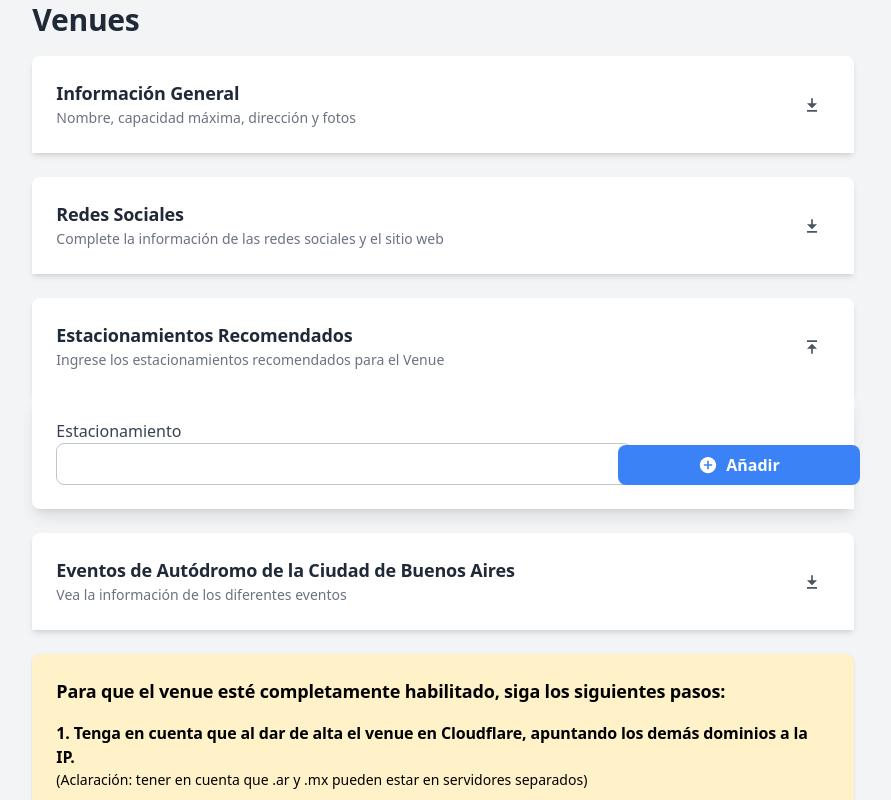
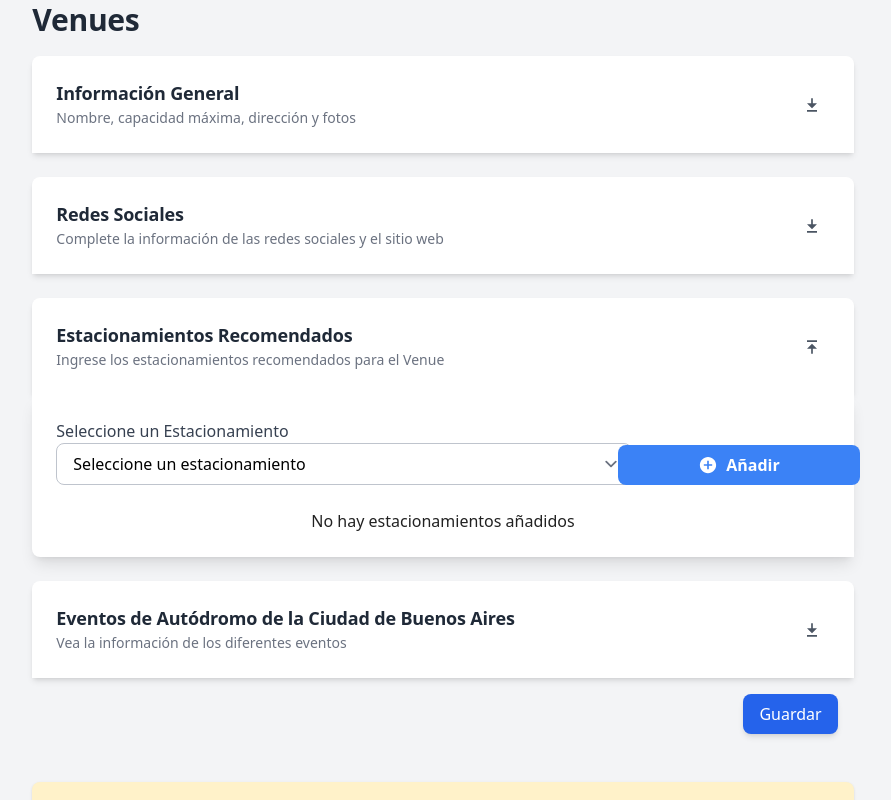
Before and after one commit to seekerparkingdev/backoffice-frontend, a React (Vite) app: page /evento/1 in a window 1280 px wide. Both pictures are taken after a click on the button 1008 px from the left and 346 px from the top of the page. Shown: the top 800 px of the page, without its empty margins (197-1088 px from the left). Built offline with nearby package versions, Linux system fonts and the light colour scheme.

Commit message:
Recomendado realizado con botones funcional

```diff
--- a/src/components/venues/edit/Recomendado.jsx
+++ b/src/components/venues/edit/Recomendado.jsx
@@ -1,40 +1,172 @@
 import { IoMdAddCircle } from "react-icons/io";
+import { RiDeleteBackFill } from "react-icons/ri";
 import { useState } from "react";
+import DataTable from "react-data-table-component";
+
 const Recomendado = ({ url }) => {
   const [recomendado, setRecomendado] = useState({
     estacionamiento: "",
+    distancia: "",
+    acuerdo: "",
+    sumaFija: "",
   });
+
+  const [estacionamientos, setEstacionamientos] = useState([]);
+
   const handleInputChange = (event) => {
     const { name, value } = event.target;
     setRecomendado({ ...recomendado, [name]: value });
   };
 
+  const handleAddEstacionamiento = () => {
+    if (recomendado.estacionamiento) {
+      setEstacionamientos([
+        ...estacionamientos,
+        { ...recomendado, id: Date.now() },
+      ]);
+      setRecomendado({
+        estacionamiento: "",
+        distancia: "",
+        acuerdo: "",
+        sumaFija: "",
+      });
+    }
+  };
+
+  const handleInputChangeInTable = (id, name, value) => {
+    setEstacionamientos((prevState) =>
+      prevState.map((item) =>
+        item.id === id ? { ...item, [name]: value } : item
+      )
+    );
+  };
+
+  const handleDeleteEstacionamiento = (id) => {
+    setEstacionamientos(estacionamientos.filter((item) => item.id !== id));
+  };
+
+  const handlePropagarMetros = (id) => {
+    const estacionamiento = estacionamientos.find((item) => item.id === id);
+    if (estacionamiento) {
+      setEstacionamientos((prevState) =>
+        prevState.map((item) => ({
+          ...item,
+          distancia: estacionamiento.distancia,
+        }))
+      );
+    }
+  };
+
+  // Opciones para el selector
+  const opcionesEstacionamiento = [
+    { value: "Concepción Arenal 3878", label: "Concepción Arenal 3878" },
+    { value: "Acevedo 468", label: "Acevedo 468" },
+    { value: "Av. Cordoba 4341", label: "Av. Cordoba 4341" },
+    { value: "Av. Dorrego 1639", label: "Av. Dorrego 1639" },
+    {
+      value: "Movistar Arena Parking Oficial",
+      label: "Movistar Arena Parking Oficial",
+    },
+    { value: "Parking Camargo 953", label: "Parking Camargo 953" },
+  ];
+
+  // Columnas de la tabla
+  const columns = [
+    {
+      name: "Nombre",
+      selector: (row) => row.estacionamiento,
+      sortable: true,
+    },
+    {
+      name: "Distancia (mts)",
+      cell: (row) => (
+        <div className="flex items-center gap-2">
+          <div>
+            <input
+              type="number"
+              value={row.distancia}
+              onChange={(e) =>
+                handleInputChangeInTable(row.id, "distancia", e.target.value)
+              }
+              className="w-20 px-2 py-1 border border-gray-300 rounded focus:ring-2 focus:ring-blue-500"
+            />
+          </div>
+          <button
+            onClick={() => handlePropagarMetros(row.id)}
+            className=" px-1 py-1  bg-green-500 text-white text-sm  rounded-lg hover:bg-green-600 transition"
+          >
+            Propagar Metros
+          </button>
+        </div>
+      ),
+    },
+    {
+      name: "Acuerdo %",
+      cell: (row) => (
+        <input
+          type="number"
+          value={row.acuerdo}
+          onChange={(e) =>
+            handleInputChangeInTable(row.id, "acuerdo", e.target.value)
+          }
+          className="w-20 px-2 py-1 border border-gray-300 rounded focus:ring-2 focus:ring-blue-500"
+        />
+      ),
+    },
+    {
+      name: "Acuerdo Suma Fija",
+      cell: (row) => (
+        <input
+          type="number"
+          value={row.sumaFija}
+          onChange={(e) =>
+            handleInputChangeInTable(row.id, "sumaFija", e.target.value)
+          }
+          className="w-20 px-2 py-1 border border-gray-300 rounded focus:ring-2 focus:ring-blue-500"
+        />
+      ),
+    },
+    {
+      name: "Opciones",
+      cell: (row) => (
+        <button onClick={() => handleDeleteEstacionamiento(row.id)}>
+          <RiDeleteBackFill size={20}/>
+        </button>
+      ),
+    },
+  ];
+
   return (
     <div className="mb-4 mt-0 mx-auto p-6 bg-white shadow-lg rounded-bl-lg">
-      <form action="onSubmit" className="space-y-6">
-        {/* Grid responsivo: 1 columna en móviles, 2 columnas en pantallas medianas y 4 columnas en grandes */}
-        {url.view ? null : (
+      {/* Formulario */}
+      <form className="space-y-6">
         <div className="grid grid-cols-1 sm:grid-cols-2 lg:grid-cols-4 gap-4 items-end">
           <div className="col-span-1 sm:col-span-3">
             <label
-                htmlFor="direccion"
+              htmlFor="estacionamiento"
               className="block text-gray-700 font-medium"
             >
-                Estacionamiento
+              Seleccione un Estacionamiento
             </label>
-
-              <input
-                type="text"
+            <select
               id="estacionamiento"
-                onChange={handleInputChange}
               name="estacionamiento"
               value={recomendado.estacionamiento}
+              onChange={handleInputChange}
               className="w-full px-4 py-2 border border-gray-300 rounded-lg focus:outline-none focus:ring-2 focus:ring-blue-500"
-              />
+            >
+              <option value="">Seleccione un estacionamiento</option>
+              {opcionesEstacionamiento.map((opcion) => (
+                <option key={opcion.value} value={opcion.value}>
+                  {opcion.label}
+                </option>
+              ))}
+            </select>
           </div>
           <div className="col-span-1 sm:col-span-1 flex justify-start sm:justify-center">
             <button
               type="button"
+              onClick={handleAddEstacionamiento}
               className="flex items-center justify-center gap-2 px-20 py-2 bg-blue-500 text-white font-semibold rounded-lg hover:bg-blue-600 transition-colors"
             >
               <IoMdAddCircle size={20} />
@@ -42,8 +174,19 @@ const Recomendado = ({ url }) => {
             </button>
           </div>
         </div>
-        )}
       </form>
+
+      {/* Tabla */}
+      <div className="mt-6">
+        <DataTable
+          columns={columns}
+          data={estacionamientos}
+          pagination
+          highlightOnHover
+          responsive
+          noDataComponent="No hay estacionamientos añadidos"
+        />
+      </div>
     </div>
   );
 };
--- a/src/page/venues/edit/InfoGeneralPage.jsx
+++ b/src/page/venues/edit/InfoGeneralPage.jsx
@@ -9,10 +9,11 @@ import { Redes } from "../../../components/venues/edit/Redes";
 import { Recomendado } from "../../../components/venues/edit/Recomendado";
 import { VenueSetup } from "../../../components/venues/VenueTable";
 import { EventoInfo } from "../../../components/venues/EventoInfo";
-import { useParams } from "react-router-dom";
+import { NavLink, useParams } from "react-router-dom";
 
 const InfoGeneralPage = ({ id }) => {
-  const url = useParams()
+  const url = useParams();
+  console.log(url);
 
   const [visibility, setVisibility] = useState({
     infoForm: false,
@@ -53,7 +54,7 @@ const InfoGeneralPage = ({ id }) => {
               )}
             </button>
           </div>
-          {visibility.infoForm && <InfoForm url={url}/>}
+          {visibility.infoForm && <InfoForm url={url} />}
         </div>
 
         {/* SEGUNDO PASO */}
@@ -122,7 +123,25 @@ const InfoGeneralPage = ({ id }) => {
           </div>
         )}
 
-        <div className="mt-6">
+        <div className="relative h-20">
+          {id === "new" ? (
+            <button className="absolute top-4 right-4 px-4 py-2 bg-blue-600 text-white rounded-lg hover:bg-blue-700 shadow-md">
+              Crear
+            </button>
+          ) : url.view === "view" ? (
+            <NavLink to="/venues">
+              <button className="absolute top-4 right-4 px-4 py-2 bg-blue-600 text-white rounded-lg hover:bg-blue-700 shadow-md">
+                Atrás
+              </button>
+            </NavLink>
+          ) : (
+            <button className="absolute top-4 right-4 px-4 py-2 bg-blue-600 text-white rounded-lg hover:bg-blue-700 shadow-md">
+              Guardar
+            </button>
+          )}
+        </div>
+
+        <div className="mt-6  ">
           <VenueSetup />
         </div>
       </div>
```
Lines whose indentation alone changed are shown as unchanged.
